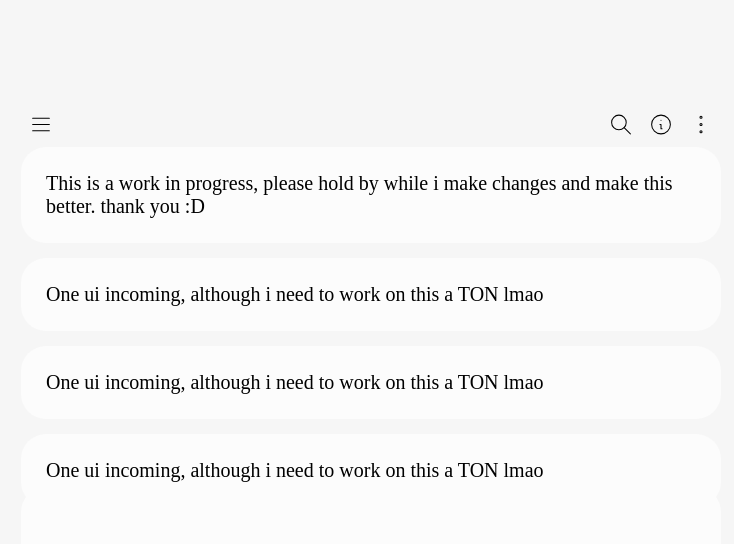
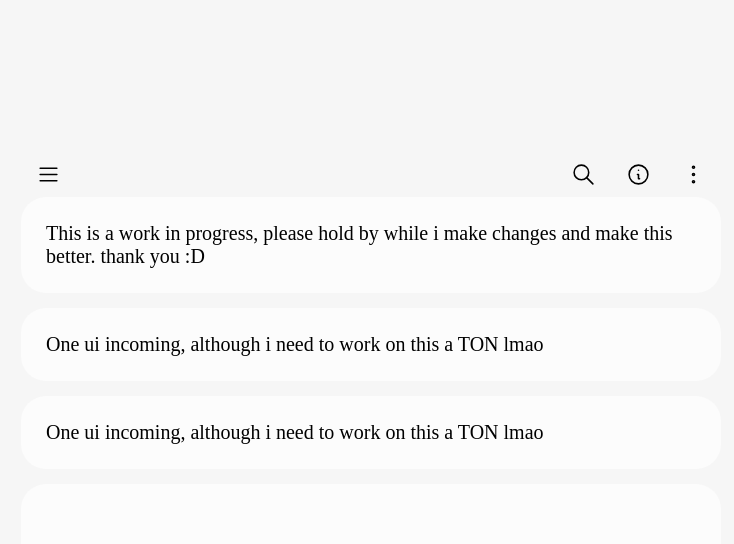
Before and after one commit to LightslicerGP/OneUI-Web, a plain HTML site: page index.html in a window 1280 px wide. Shown: the part 248-792 px from the top of the page, without its empty margins (269-1003 px from the left). Drawn offline with Linux system fonts and the light colour scheme.

Commit message:
minor changes to navbar and scrollbar

```diff
--- a/index.html
+++ b/index.html
@@ -14,27 +14,27 @@
     </header>
     <nav>
         <svg xmlns="http://www.w3.org/2000/svg" class="icon icon-tabler icon-tabler-menu-2" viewBox="0 0 24 24"
-            stroke-width="1" fill="none" stroke-linecap="round" stroke-linejoin="round">
+            stroke-width="1.5" fill="none" stroke-linecap="round" stroke-linejoin="round">
             <path stroke="none" d="M0 0h24v24H0z" fill="none" />
             <line x1="4" y1="6" x2="20" y2="6" />
             <line x1="4" y1="12" x2="20" y2="12" />
             <line x1="4" y1="18" x2="20" y2="18" />
         </svg>
         <svg xmlns="http://www.w3.org/2000/svg" class="icon icon-tabler icon-tabler-search" viewBox="0 0 24 24"
-            stroke-width="1" fill="none" stroke-linecap="round" stroke-linejoin="round">
+            stroke-width="1.5" fill="none" stroke-linecap="round" stroke-linejoin="round">
             <path stroke="none" d="M0 0h24v24H0z" fill="none" />
             <circle cx="10" cy="10" r="7" />
             <line x1="21" y1="21" x2="15" y2="15" />
         </svg>
         <svg xmlns="http://www.w3.org/2000/svg" class="icon icon-tabler icon-tabler-info-circle" viewBox="0 0 24 24"
-            stroke-width="1" fill="none" stroke-linecap="round" stroke-linejoin="round">
+            stroke-width="1.5" fill="none" stroke-linecap="round" stroke-linejoin="round">
             <path stroke="none" d="M0 0h24v24H0z" fill="none" />
             <circle cx="12" cy="12" r="9" />
             <line x1="12" y1="8" x2="12.01" y2="8" />
             <polyline points="11 12 12 12 12 16 13 16" />
         </svg>
         <svg xmlns="http://www.w3.org/2000/svg" class="icon icon-tabler icon-tabler-dots-vertical" viewBox="0 0 24 24"
-            stroke-width="1" fill="none" stroke-linecap="round" stroke-linejoin="round">
+            stroke-width="1.5" fill="none" stroke-linecap="round" stroke-linejoin="round">
             <path stroke="none" d="M0 0h24v24H0z" fill="none" />
             <circle cx="12" cy="12" r="1" />
             <circle cx="12" cy="19" r="1" />
--- a/tempcss.css
+++ b/tempcss.css
@@ -82,8 +82,12 @@ body {
     justify-content: center;
 }
 
+body::-webkit-scrollbar {
+    display: none;
+}
+
 header {
-    height: 325px;
+    height: 375px;
     display: flex;
     align-items: center;
     flex-direction: column;
@@ -122,7 +126,7 @@ nav>svg:first-child {
 
 nav>svg {
     stroke: var(--text);
-    width: 40px;
+    width: 55px;
     height: 25px;
 }
 
```
